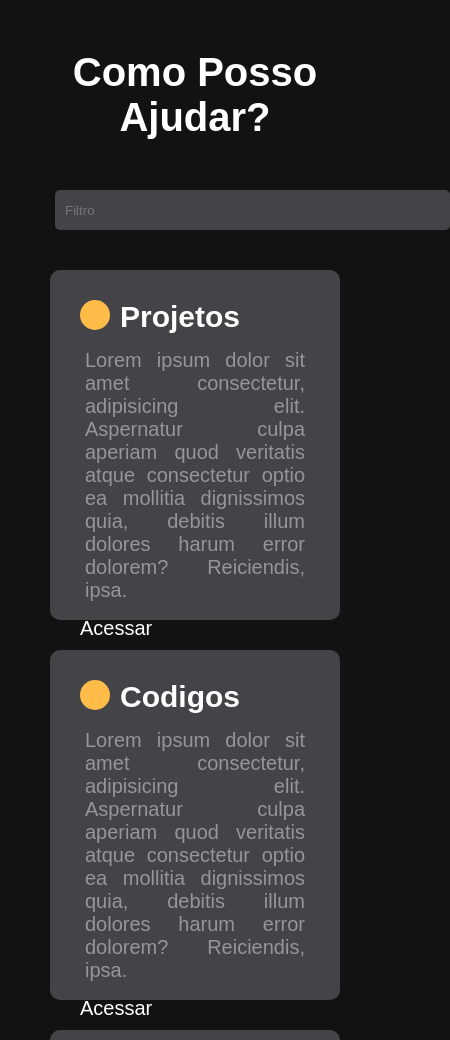
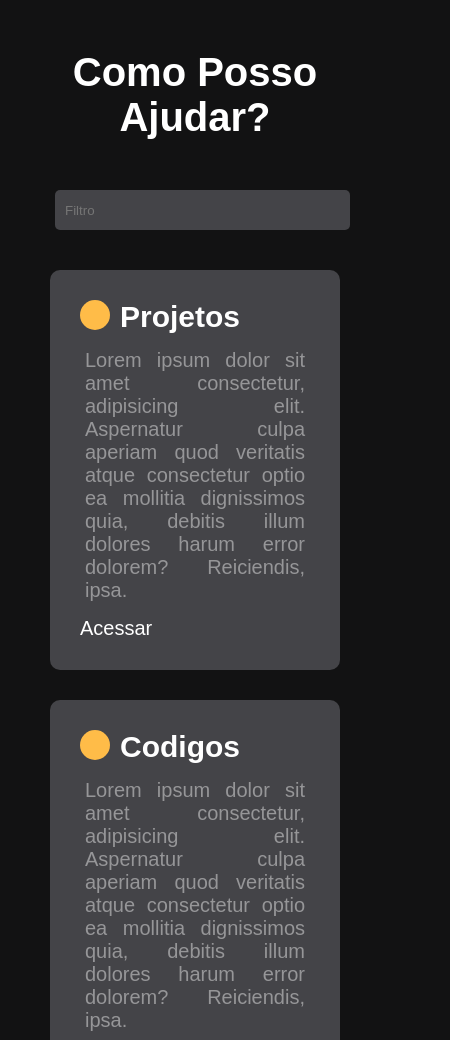
Before and after one commit to devjuao-cyber/MeusEstudoss, a plain HTML site: page ProjetoFiltro/index.html in a window 390 px wide. Shown: the top 1040 px of the page, 450 px wide, since content can reach past the window. Drawn offline with Linux system fonts and the light colour scheme; some icons are missing.

Commit message:
asdasdasd

```diff
--- a/ProjetoFiltro/style.css
+++ b/ProjetoFiltro/style.css
@@ -127,6 +127,10 @@ header h1{
 
     }
     .card{
+        height: 400px;
         margin-bottom: 30px;
     }
+    .inputf{
+        width: 300px;
+    }
 }
```
